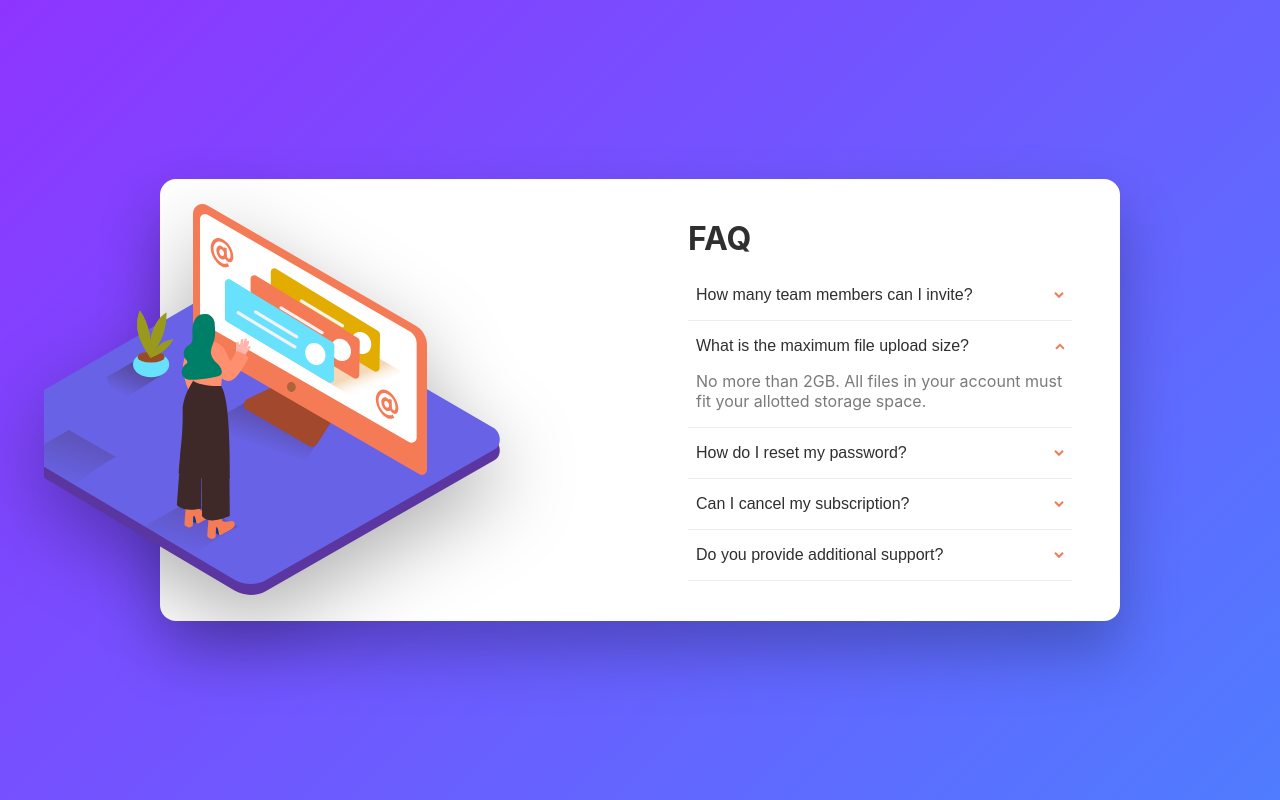
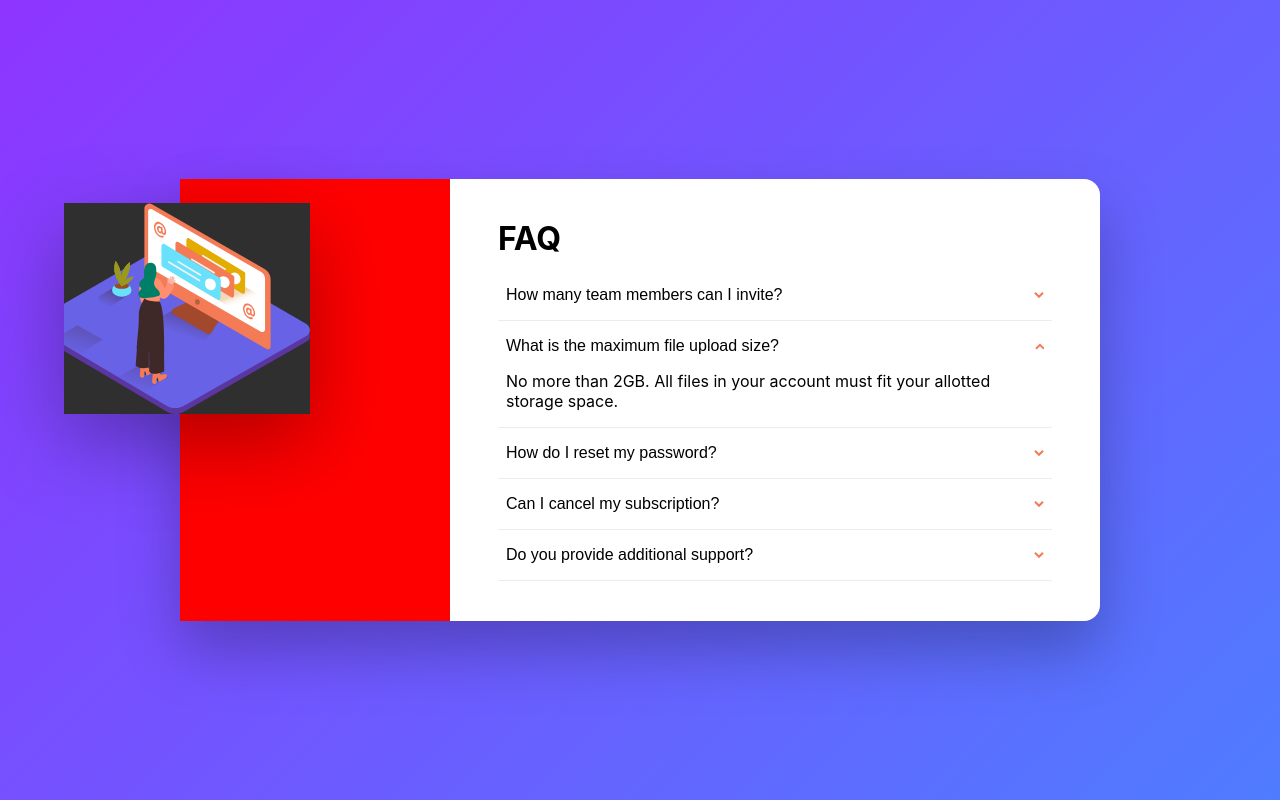
Before and after one commit to sophyrise/faq-accordion-card, a React (Vite) app: page / in a window 1280 px wide. Built offline with nearby package versions, Linux system fonts and the light colour scheme.

Commit message:
areuli commit. surats ver vasworeb

```diff
--- a/src/App.tsx
+++ b/src/App.tsx
@@ -1,80 +1,22 @@
-import { useState } from 'react'
 import mainArt from './react-icons/mainPhoto.svg'
-import arrowDown from './react-icons/arrowDown.svg'
-import arrowUp from './react-icons/arrowUp.svg'
-
-type FaqItem = {
-  question: string
-  answer: string
-}
-
-const FAQ_ITEMS: FaqItem[] = [
-  {
-    question: 'How many team members can I invite?',
-    answer:
-      'You can invite up to 2 additional users on the Free plan. There is no limit on team members for the Premium plan.',
-  },
-  {
-    question: 'What is the maximum file upload size?',
-    answer:
-      'No more than 2GB. All files in your account must fit your allotted storage space.',
-  },
-  {
-    question: 'How do I reset my password?',
-    answer:
-      'Click “Forgot password” from the login page and follow the instructions. If you don\'t receive a link, please contact support.',
-  },
-  {
-    question: 'Can I cancel my subscription?',
-    answer:
-      'Yes. You can cancel at any time in your account settings. Your plan will remain active until the end of the billing period.',
-  },
-  {
-    question: 'Do you provide additional support?',
-    answer:
-      'Yes, premium members receive priority email and chat support. Enterprise plans include a dedicated success manager.',
-  },
-]
+import FaqItems from './faq-items'
 
 function App() {
-  const [openIndex, setOpenIndex] = useState<number | null>(1)
-
   return (
     <div className="page-gradient">
       <div className="faq-card">
+
         <div className="faq-art">
           <img src={mainArt} alt="Illustration" />
         </div>
 
         <div className="faq-content">
+
           <h1 className="faq-title">FAQ</h1>
-          <ul className="faq-list" role="list">
-            {FAQ_ITEMS.map((item, index) => {
-              const isOpen = openIndex === index
-              return (
-                <li key={item.question} className={`faq-row ${isOpen ? 'open' : ''}`}>
-                  <button
-                    className="faq-question"
-                    aria-expanded={isOpen}
-                    aria-controls={`answer-${index}`}
-                    onClick={() => setOpenIndex(isOpen ? null : index)}
-                  >
-                    <span>{item.question}</span>
-                    <img src={isOpen ? arrowUp : arrowDown} alt="toggle" />
-                  </button>
-                  <div
-                    id={`answer-${index}`}
-                    role="region"
-                    className="faq-answer"
-                    aria-hidden={!isOpen}
-                  >
-                    {item.answer}
-                  </div>
-                </li>
-              )
-            })}
-          </ul>
+          <FaqItems />
+
         </div>
+
       </div>
     </div>
   )
--- /dev/null
+++ b/src/faq-items.tsx
@@ -0,0 +1,71 @@
+import { useState } from 'react'
+import arrowDown from './react-icons/arrowDown.svg'
+import arrowUp from './react-icons/arrowUp.svg'
+
+export type FaqItem = {
+  question: string
+  answer: string
+}
+
+const FAQ_ITEMS: FaqItem[] = [
+  {
+    question: 'How many team members can I invite?',
+    answer:
+      'You can invite up to 2 additional users on the Free plan. There is no limit on team members for the Premium plan.',
+  },
+  {
+    question: 'What is the maximum file upload size?',
+    answer:
+      'No more than 2GB. All files in your account must fit your allotted storage space.',
+  },
+  {
+    question: 'How do I reset my password?',
+    answer:
+      "Click “Forgot password” from the login page and follow the instructions. If you don't receive a link, please contact support.",
+  },
+  {
+    question: 'Can I cancel my subscription?',
+    answer:
+      'Yes. You can cancel at any time in your account settings. Your plan will remain active until the end of the billing period.',
+  },
+  {
+    question: 'Do you provide additional support?',
+    answer:
+      'Yes, premium members receive priority email and chat support. Enterprise plans include a dedicated success manager.',
+  },
+]
+
+function FaqItems() {
+  const [openIndex, setOpenIndex] = useState<number | null>(1)
+
+  return (
+    <ul className="faq-list" role="list">
+      {FAQ_ITEMS.map((item, index) => {
+        const isOpen = openIndex === index
+        return (
+          <li key={item.question} className={`faq-row ${isOpen ? 'open' : ''}`}>
+            <button
+              className="faq-question"
+              aria-expanded={isOpen}
+              aria-controls={`answer-${index}`}
+              onClick={() => setOpenIndex(isOpen ? null : index)}
+            >
+              <span>{item.question}</span>
+              <img src={isOpen ? arrowUp : arrowDown} alt="toggle" />
+            </button>
+            <div
+              id={`answer-${index}`}
+              role="region"
+              className="faq-answer"
+              aria-hidden={!isOpen}
+            >
+              {item.answer}
+            </div>
+          </li>
+        )
+      })}
+    </ul>
+  )
+}
+
+export default FaqItems
--- a/src/index.css
+++ b/src/index.css
@@ -12,38 +12,46 @@
   -moz-osx-font-smoothing: grayscale;
 }
 
-* { box-sizing: border-box; }
+* {
+  box-sizing: border-box;
+}
 
-html, body, #root { height: 100%; }
+html, body, #root {
+  height: 100%;
+}
 
 body {
   margin: 0;
-  color: var(--text);
 }
 
 .page-gradient {
   min-height: 100%;
-  display: grid;
-  place-items: center;
+  display: flex;
+  align-items: center;
+  justify-content: center;
   background: linear-gradient(135deg, var(--bg-start), var(--bg-end));
   padding: 24px;
-  overflow: hidden; /* prevent overhang scrollbars */
 }
 
 .faq-card {
   width: 100%;
-  max-width: 960px;
-  background: var(--card-bg);
+  max-width: 920px;
+  background: rgba(255, 255, 255, 1);
   border-radius: 16px;
   box-shadow: 0 30px 60px rgba(0, 0, 0, 0.25);
-  display: grid;
-  grid-template-columns: 1fr;
-  overflow: hidden;
+  display: flex;
 }
 
 .faq-art {
-  display: none;
+  background-color: red;
 }
+
+.faq-art img {
+  width: 100%;
+  background-color: #2f2f2f;
+  padding: 0, 72px, 532px, 0
+}
+
 
 .faq-content {
   padding: 28px 20px;
@@ -72,7 +80,6 @@ body {
   align-items: center;
   justify-content: space-between;
   font-size: 16px;
-  color: var(--text);
   cursor: pointer;
 }
 
@@ -83,7 +90,6 @@ body {
 .faq-answer {
   max-height: 0;
   overflow: hidden;
-  color: var(--muted);
   padding: 0 8px;
   transition: max-height 240ms ease, padding 240ms ease;
 }
@@ -97,7 +103,7 @@ body {
   .faq-card {
     grid-template-columns: 1fr 1fr;
     align-items: stretch;
-    overflow: visible; /* allow art to overhang into gradient */
+    overflow: visible;
   }
 
   .faq-art {
@@ -110,7 +116,7 @@ body {
     width: 100%;
     height: auto;
     display: block;
-    transform: translateX(-140px); /* stronger overhang into background */
+    transform: translateX(-140px);
     filter: drop-shadow(0 28px 40px rgba(0, 0, 0, 0.3));
     z-index: 1;
   }
```
